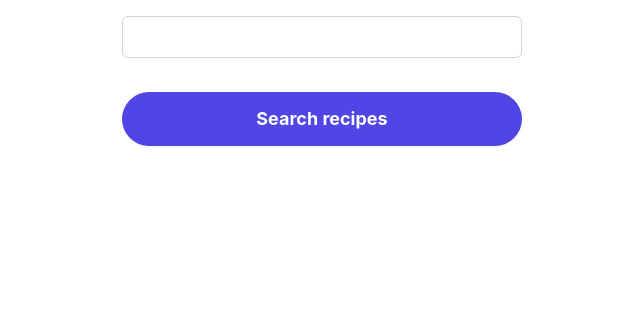
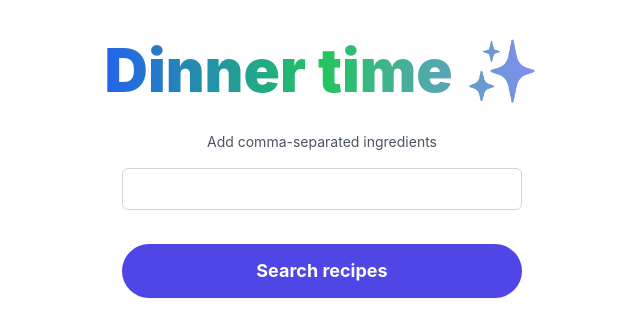
Before and after one commit to ston1x/mealtime-react, a React (Create React App) app: page / in a window 1280 px wide. Shown: the top 336 px of the page, without its empty margins (318-958 px from the left). Built offline with nearby package versions, Linux system fonts and the light colour scheme.

Commit message:
Separate ingredients on comma key; Update styling

```diff
--- a/package.json
+++ b/package.json
@@ -1,5 +1,5 @@
 {
-  "name": "pennylane-react",
+  "name": "mealtime-react",
   "version": "0.1.0",
   "private": true,
   "dependencies": {
--- a/src/App.js
+++ b/src/App.js
@@ -15,6 +15,9 @@ function App() {
 
   return (
     <div className="App py-4">
+      <h1 className="text-6xl pt-6 pb-4 font-black text-center bg-gradient-to-r from-blue-600 via-green-500 to-indigo-400 inline-block text-transparent bg-clip-text">
+        Dinner time ✨
+      </h1><span className='text-6xl'></span>
       <section className="h-screen w-screen flex justify-center gap-y-4">
         <form>
           <IngredientField
--- a/src/components/IngredientField.js
+++ b/src/components/IngredientField.js
@@ -9,7 +9,7 @@ export const IngredientField = ({ ingredients, addIngredient, removeIngredient }
   };
 
   const handleKeyPress = (e) => {
-    if (e.key === 'Enter') {
+    if (e.key === 'Enter' || e.key === ',') {
       e.preventDefault();
 
       if (userInput.trim() !== '') {
@@ -21,6 +21,7 @@ export const IngredientField = ({ ingredients, addIngredient, removeIngredient }
 
   return (
     <div className="flex flex-col w-[300px] md:w-[400px]">
+      <p className="text-sm py-4 text-gray-600">Add comma-separated ingredients</p>
       <input
         name="keyword_ingredients"
         type="text"
@@ -31,7 +32,7 @@ export const IngredientField = ({ ingredients, addIngredient, removeIngredient }
         value={userInput}
       />
 
-      <div className="flex flex-row flex-wrap gap-3 mt-4">
+      <div className="flex flex-row flex-wrap gap-3 mt-4 max-h-28 overflow-y-scroll">
         {ingredients.map((ingredient, index) => (
           <span
             key={`${index}-${ingredient}`}
```
Also changed, not shown: 1 other file (tests, documents, lock files or other folders).
